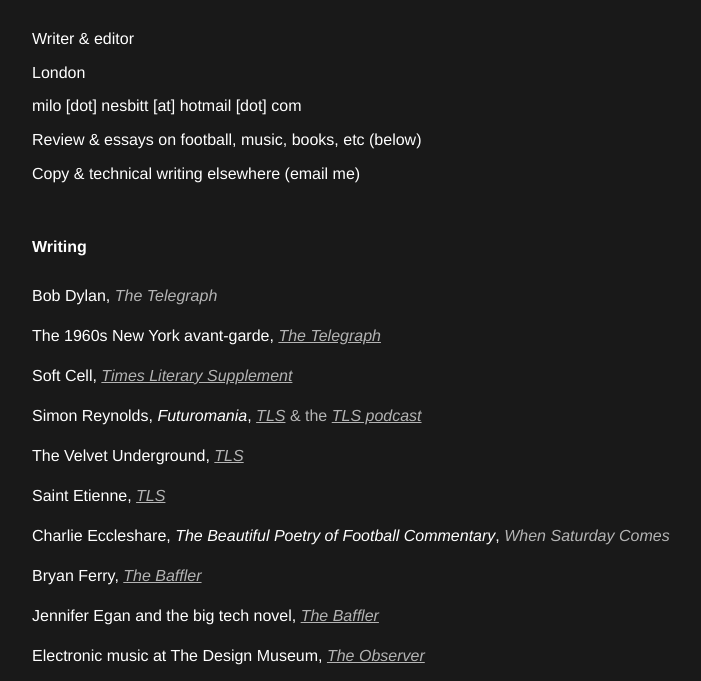
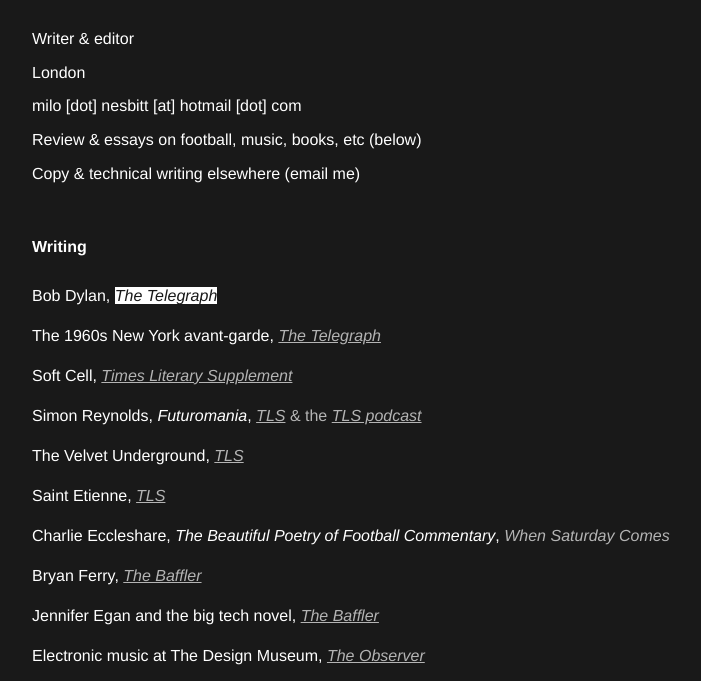
Before and after one commit to milonesbitt/milonesbitt.github.io, a plain HTML site: page index.html in a window 1280 px wide. In both pictures the pointer is over the link 344 px from the left and 400 px from the top of the page. Shown: the part 105-786 px from the top of the page, without its empty margins (178-879 px from the left). Drawn offline with Linux system fonts and the light colour scheme.

Commit message:
Update index.html

```diff
--- a/index.html
+++ b/index.html
@@ -69,6 +69,8 @@
         }
 
         a:hover {
+            background-color: #ffffff;
+            color: #191919;
             text-decoration: none;
         }
 
```
